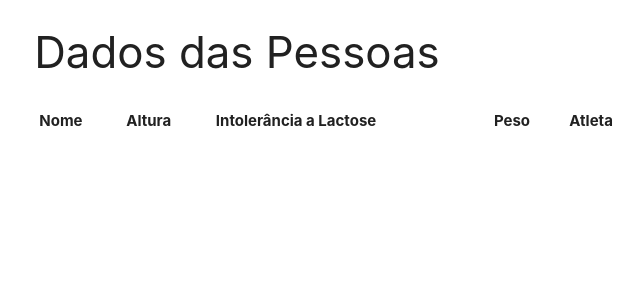
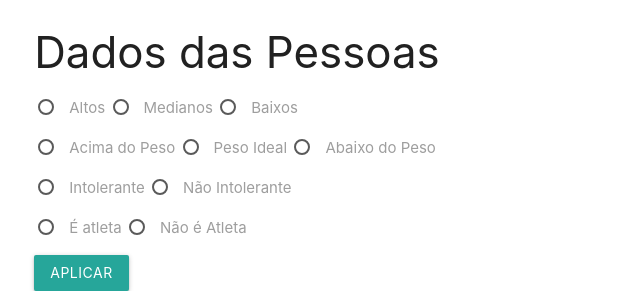
Before and after one commit to lucasmramires/pesquisa_de_pessoas, a PHP site: page / in a window 1280 px wide. Shown: the top 291 px of the page, without its empty margins (297-940 px from the left). Run offline with PHP 8.4, Linux system fonts and the light colour scheme; data that the repository does not hold is empty.

Commit message:
add radio buttons

```diff
--- a/index.php
+++ b/index.php
@@ -9,6 +9,58 @@ include_once 'includes/header.php';
 <div class="row">
     <div class="col s12 m6 push-m3">
         <h3>Dados das Pessoas</h3>
+        <form action="php_action/select.php">
+            <p>
+            <label>
+                <input class="with-gap" name="altura" type="radio"/ value="3">
+                <span>Altos</span>
+            </label>
+            <label>
+                <input class="with-gap" name="altura" type="radio" value="2"/>
+                <span>Medianos</span>
+            </label>
+            <label>
+                <input class="with-gap" name="altura" type="radio" value="1"/>
+                <span>Baixos</span>
+            </label>
+            </p>
+            <p>
+                <label>
+                    <input class="with-gap" name="peso" type="radio" value="3"/>
+                    <span>Acima do Peso</span>
+                </label>
+                <label>
+                    <input class="with-gap" name="peso" type="radio" value="2"/>
+                    <span>Peso Ideal</span>
+                </label>
+                <label>
+                    <input class="with-gap" name="peso" type="radio" value="1"/>
+                    <span>Abaixo do Peso</span>
+                </label>
+            </p>
+            <p>
+                <label>
+                    <input class="with-gap" name="intolerancia" type="radio" value="2"/>
+                    <span>Intolerante</span>
+                </label>
+                <label>
+                    <input class="with-gap" name="intolerancia" type="radio" value="1"/>
+                    <span>Não Intolerante</span>
+                </label>
+            </p>
+            <p>
+                <label>
+                    <input class="with-gap" name="atleta" type="radio" value="2"/>
+                    <span>É atleta</span>
+                </label>
+                <label>
+                    <input class="with-gap" name="atleta" type="radio" value="1"/>
+                    <span>Não é Atleta</span>
+                </label>
+            </p>
+            <button type="submit" class="waves-effect waves-light btn">Aplicar</button>
+        </form>
+
         <table class="striped">
             <thead>
                 <tr>
@@ -23,8 +75,6 @@ include_once 'includes/header.php';
             <tbody>
 
                 <?php
-                $sql = "SELECT * FROM pessoas";
-                $resultado = mysqli_query($connect, $sql);
                 while($dados = mysqli_fetch_array($resultado)):
                 ?>
                 <tr>
```
